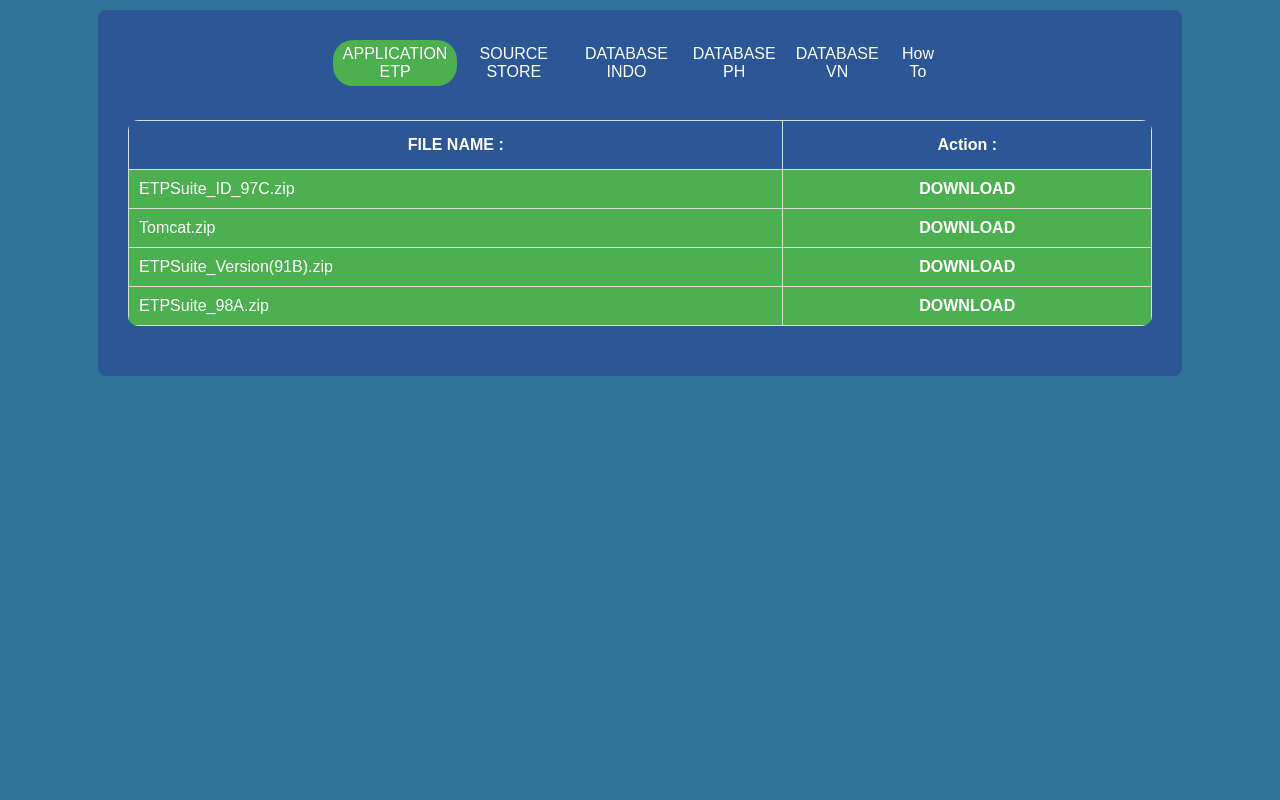
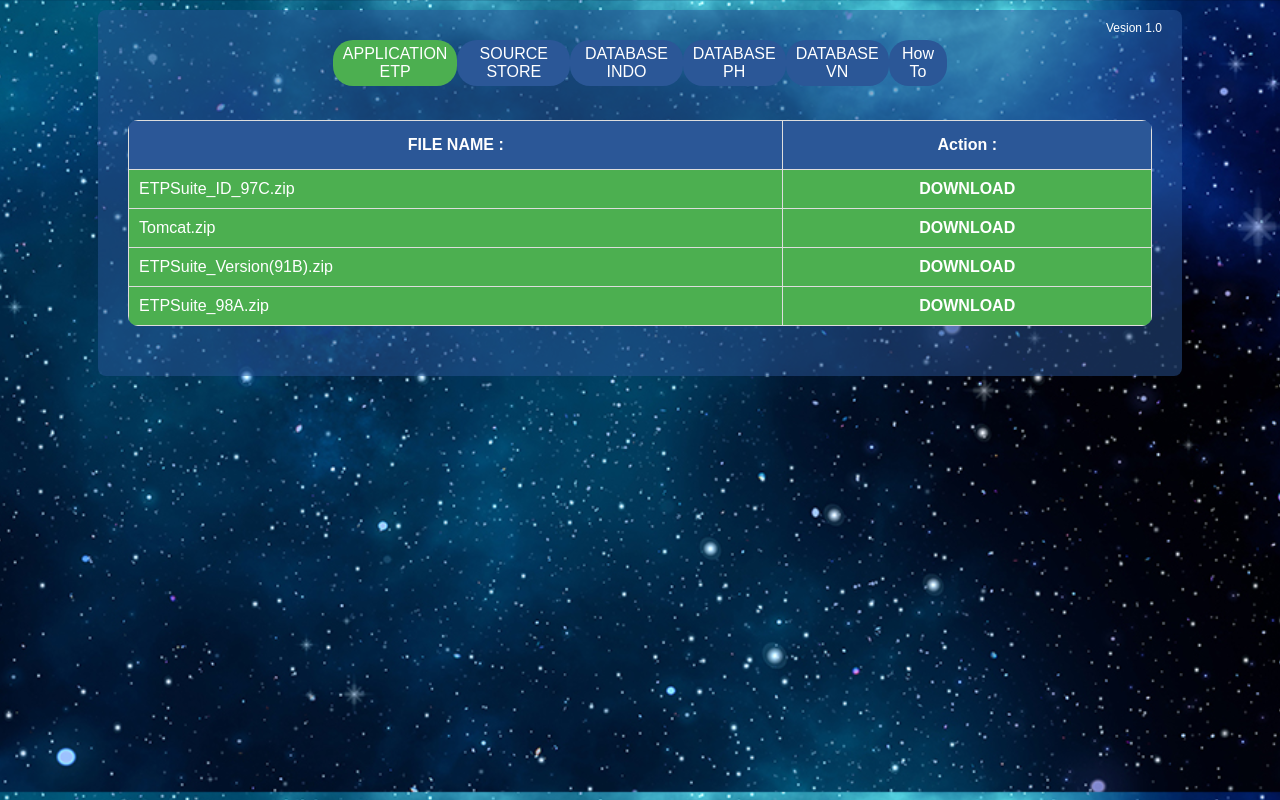
Before and after one commit to Si3003/Dashboards-Oliver, a plain HTML site: page index.html in a window 1280 px wide. Drawn offline with Linux system fonts and the light colour scheme; files whose address does not match are found by name.

Commit message:
Add files via upload

```diff
--- a/index.html
+++ b/index.html
@@ -31,6 +31,7 @@
             </table>
         </div>
         <div id="message" class="message"></div>
+        <p class="small-text">Vesion 1.0</p>
     </div>
     <script src="scripts.js"></script>
 </body>
--- a/styles.css
+++ b/styles.css
@@ -1,21 +1,25 @@
+body, html {
+    height: 99%;
+    margin: 0;
+}
+
 body {
     font-family: Arial, sans-serif;
-    background-color: #317399;
-    margin: 0;
-    padding: 0;
-    overflow: hidden; /* Disable vertical scrolling */
+    background-image: url("C:/Program_Tools/VSCode/Test2/photo.jpg");
+    background-size: cover; /* Menutupi seluruh area background */
+    background-position: center; /* Memposisikan background di tengah */
 }
 
 .container {
     width: 80%;
     margin: 10px auto;
-    background-color: #2b5797;
+    background-color: rgba(43, 87, 151, 0.5); /* Warna transparan */
     padding: 30px;
     border-radius: 8px;
     display: flex;
     flex-direction: column;
     align-items: center;
-    position: relative; /* Needed for positioning search input */
+    position: relative; /* Diperlukan untuk penempatan input pencarian */
 }
 
 .buttons {
@@ -120,3 +124,13 @@ body {
     border-radius: 4px;
     border: 1px solid #ccc;
 }
+
+
+.small-text {
+    font-size: 12px; /* Mengatur ukuran teks menjadi kecil */
+    margin: 10px; /* Memberi sedikit margin dari tepi */
+    position: absolute;
+    top: 1px; /* Adjust as needed */
+    right:10px; /* Adjust as needed */
+    color: #ffffff;
+}
```
Also changed, not shown: photo.jpg (added).
